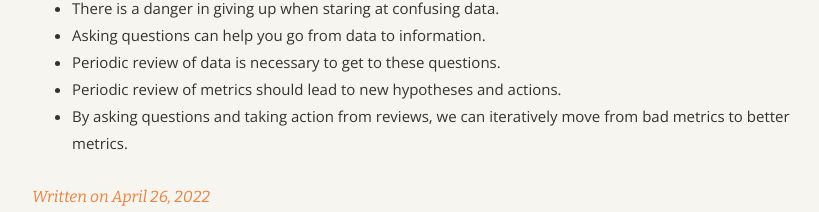
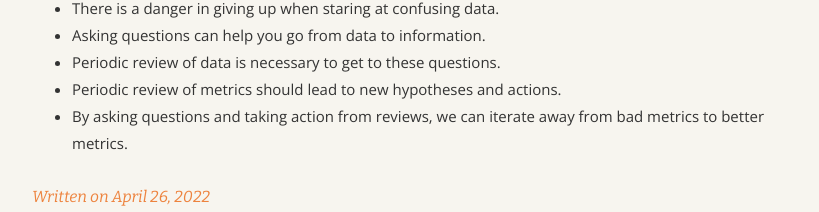
Before and after one commit to angelariggs/angelariggs.github.io, a Jekyll site: the page built from _posts/2022-05-03-metrics-ep5.md, in a window 1280 px wide and 900 px high, scrolled down 2484 px, cut to the strip 443-900 px from the top of the window. Shown: the part 242-454 px from the top of the strip, without its empty margins (224-1043 px from the left). Built offline with Jekyll 4.4.1, drawn with Linux system fonts in a browser that asks for light colours; comment, search, counter and statistics services are not loaded.

Commit message:
smol change

```diff
--- a/_posts/2022-05-03-metrics-ep5.md
+++ b/_posts/2022-05-03-metrics-ep5.md
@@ -50,14 +50,14 @@
 - “Is it helpful to have a number of tickets as a measure? What about sizing? Is relative number important? Or should we be looking for trends over time and ignore the relative number of tickets?”
 - “What is cycle time dependent on? Should we do a breakdown of cycle time according to category of work?”
 
-![scientific method](https://cdn.zappy.app/fe88a877c8a99a55437aea4b57bfbade.png)
-
 As soon as we asked these questions, we came up with:
 
 - Hypothesis: a guess as to why some metric was erratic, or a guess that another companion metric would help explain and break down the data to show actual insights.
 - Action: a list of things for us to try for the next review.
 
 By asking questions, and taking actions from these reviews, we were able to iteratively move from bad metrics to better metrics.
+
+![scientific method](https://cdn.zappy.app/fe88a877c8a99a55437aea4b57bfbade.png)
 
 ## On the Next Episode
 
@@ -73,4 +73,4 @@
 - Asking questions can help you go from data to information.
 - Periodic review of data is necessary to get to these questions.
 - Periodic review of metrics should lead to new hypotheses and actions.
-- By asking questions and taking action from reviews, we can iteratively move from bad metrics to better metrics.
+- By asking questions and taking action from reviews, we can iterate away from bad metrics to better metrics.
```
